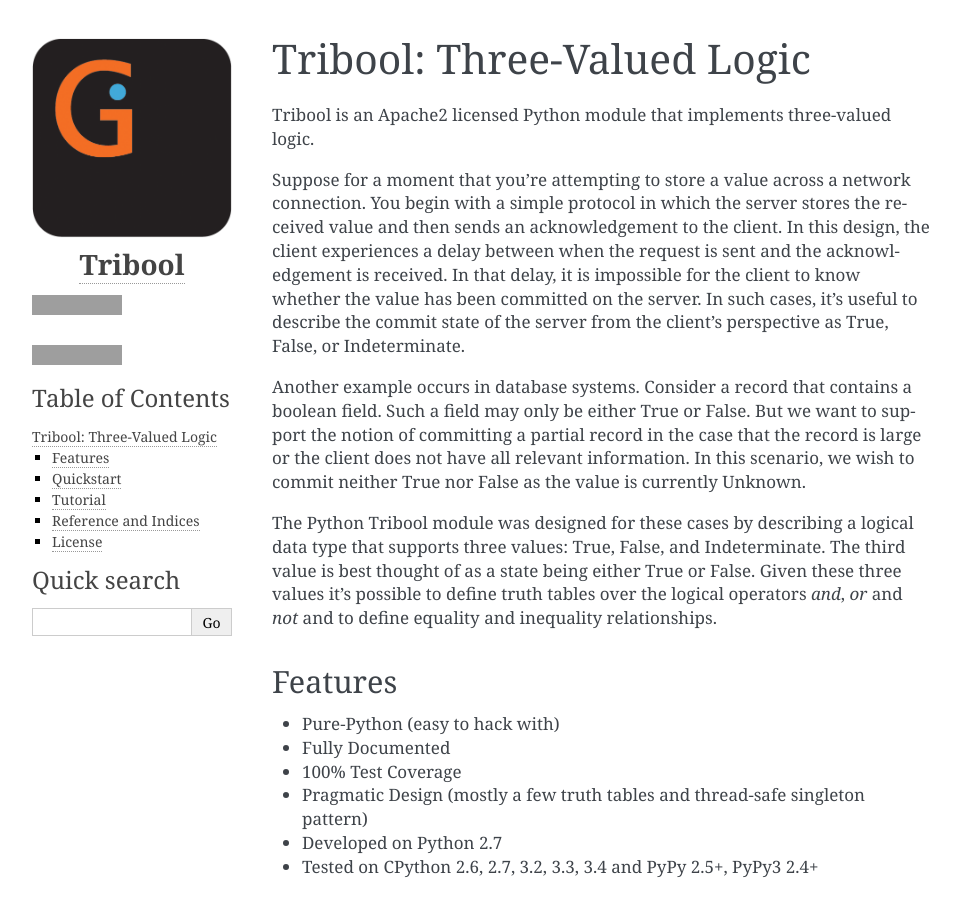
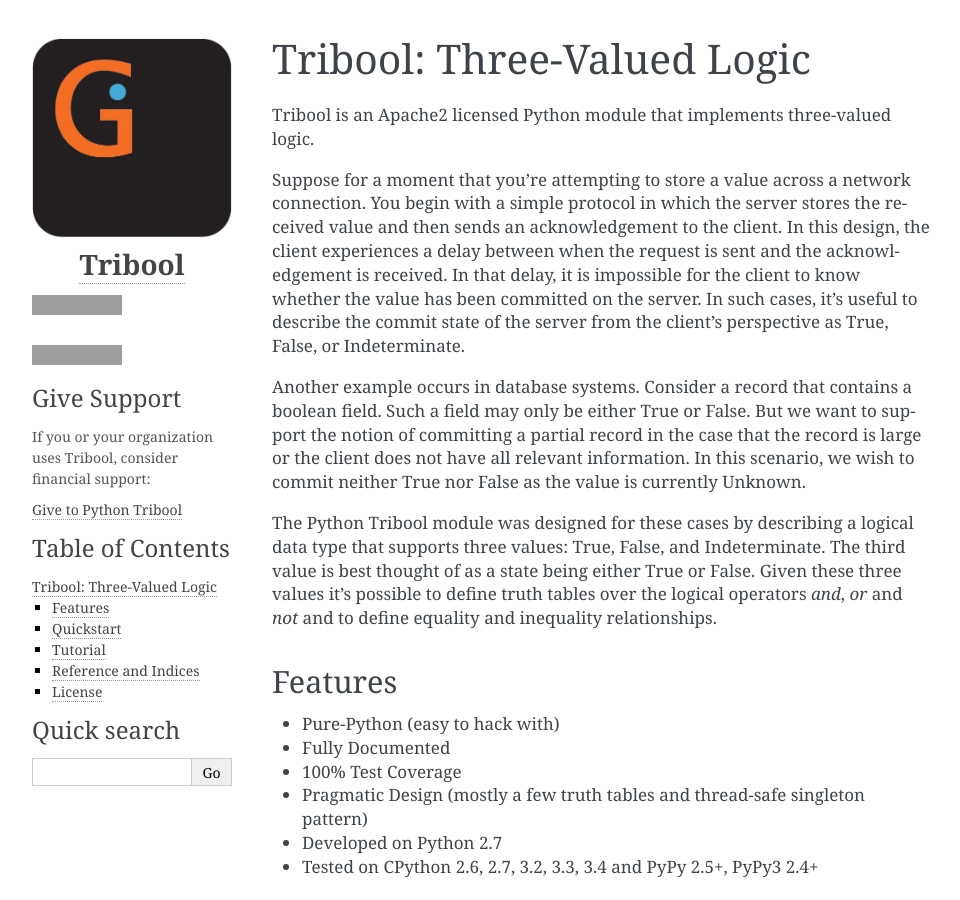
Before and after one commit to grantjenks/python-tribool, a Sphinx documentation site: the page built from docs/index.rst, in a window 1280 px wide and 900 px high, cut to the strip 0-900 px from the top of the window. Shown: the whole strip, without its empty margins (148-1108 px from the left). Built offline with Sphinx 7.4.7, drawn with Linux system fonts in a browser that asks for light colours; grey boxes are pictures that could not be loaded.

Commit message:
Add gumroad link for contributions

```diff
--- /dev/null
+++ b/docs/_templates/gumroad.html
@@ -0,0 +1,5 @@
+<h3>Give Support</h3>
+<p>If you or your organization uses Tribool, consider financial support:</p>
+<p>
+  <a href="http://gum.co/tribool" target="_blank">Give to Python Tribool</a>
+</p>
--- a/docs/conf.py
+++ b/docs/conf.py
@@ -170,10 +170,10 @@
 html_sidebars = {
     '**': [
         'about.html',
+        'gumroad.html',
         'localtoc.html',
         'relations.html',
         'searchbox.html',
-        'donate.html',
     ]
 }
 
```
